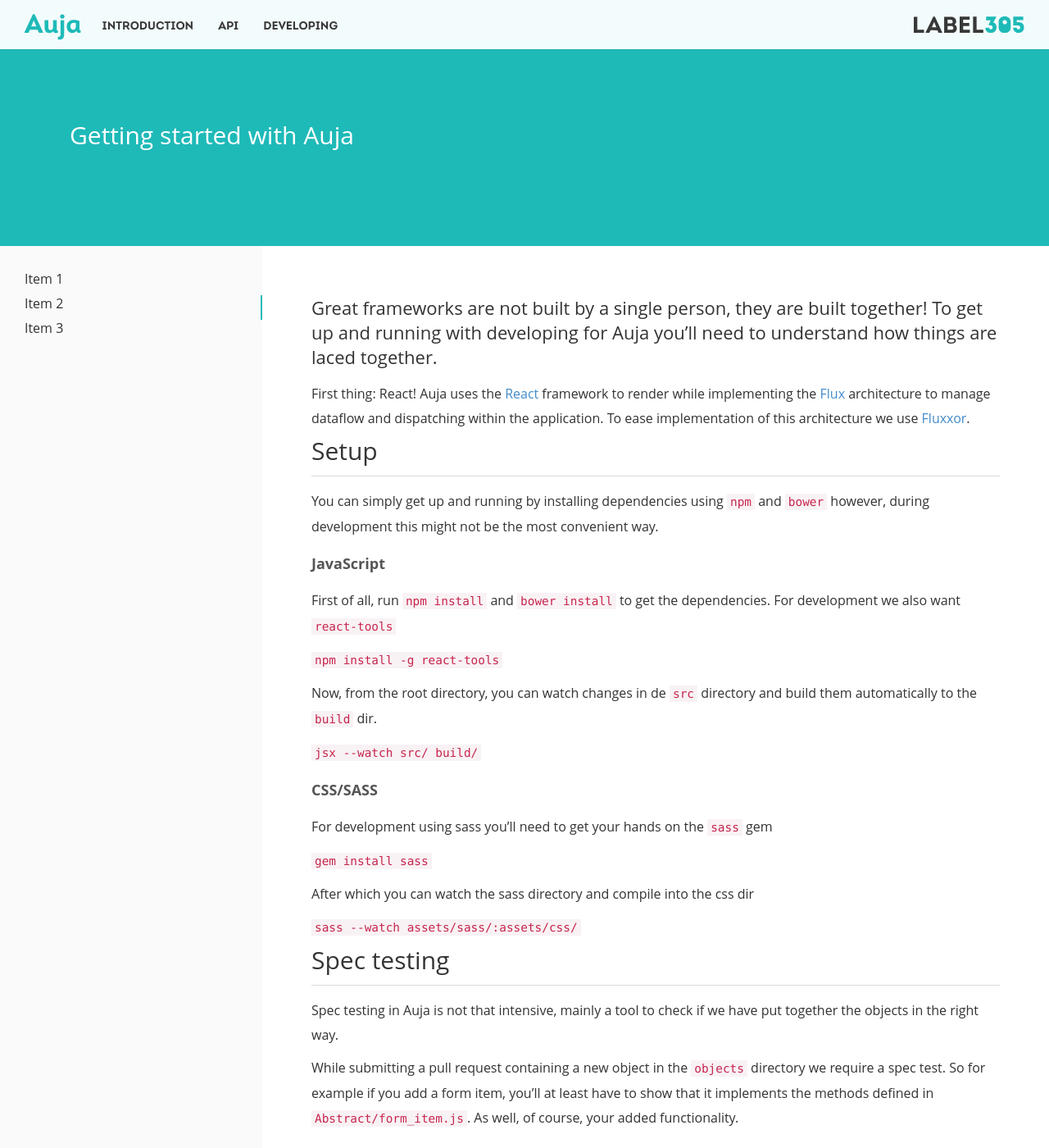
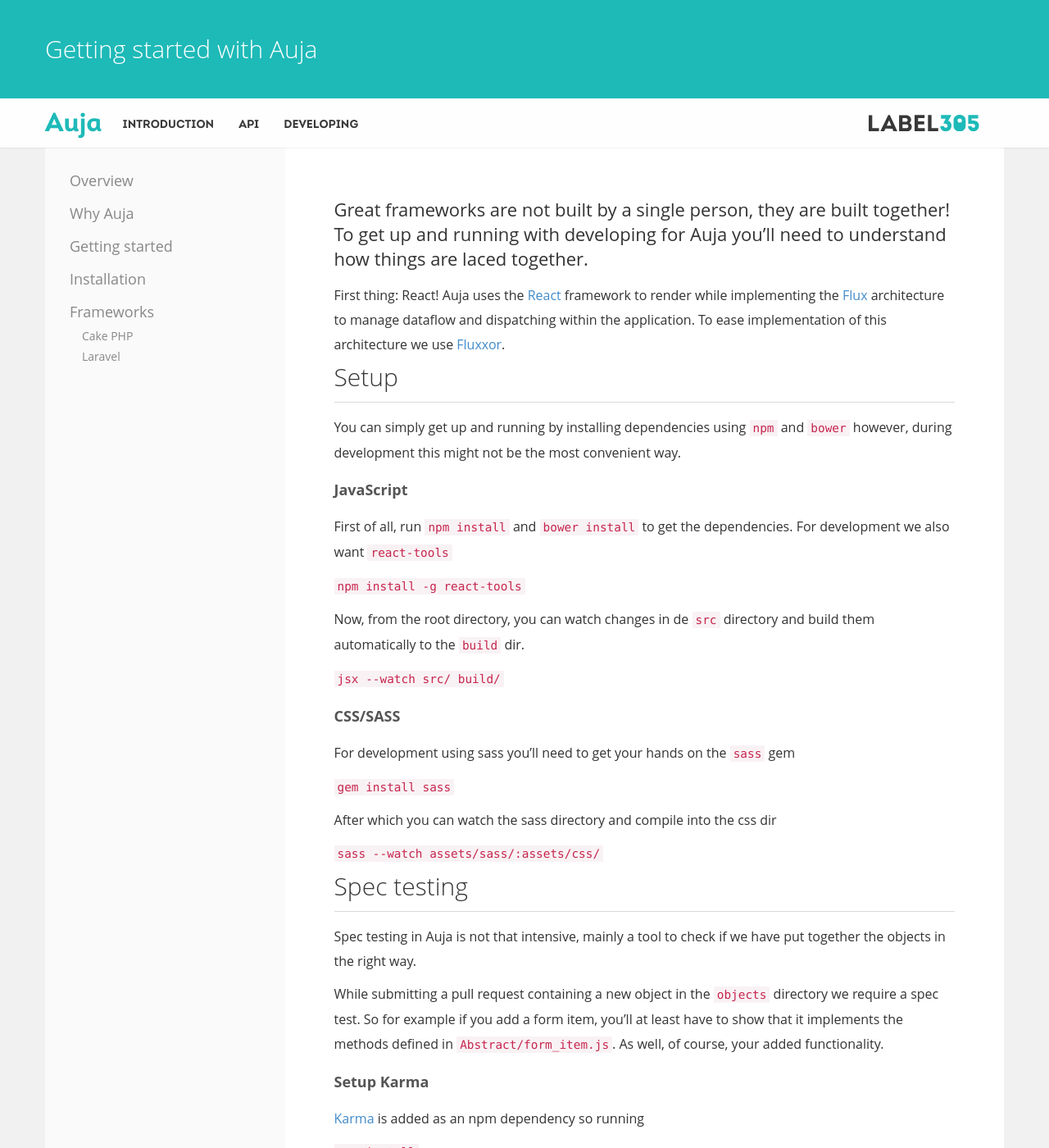
Before and after one commit to Label305/Auja, a Jekyll site: the page built from developing.md, in a window 1280 px wide and 1400 px high. Shown: the whole window at 82% size. Built offline with Jekyll 4.4.1, drawn with Linux system fonts in a browser that asks for light colours; nearby versions of some CDN libraries; a style sheet for code colours, icons or effects is not loaded.

Commit message:
better styling for docs

```diff
--- a/_layouts/default.html
+++ b/_layouts/default.html
@@ -57,7 +57,7 @@
 <html>
 	<body>
         {% assign current = page.url | downcase | split: '/' %}
-		<header class="{% if current[2] == 'developing' %}minified{% endif %}">
+		<header class="home{% if current[2] == 'developing' %}minified{% endif %}">
             <h1>Auja</h1>
 
             <nav id="nav-menu">
--- a/_layouts/docs.html
+++ b/_layouts/docs.html
@@ -56,8 +56,18 @@
 
 <html>
 <body>
+<main class="wrapper pos-rel docs-introduction">
+    <div class="container">
+        <div class="row">
+            <h2 class="no-line">{{ page.title }}</h2>
+        </div>
+    </div>
+</main>
 {% assign current = page.url | downcase | split: '/' %}
+
 <header class="docs">
+    <div class="container pos-rel">
+        <div class="row">
             <h1>Auja</h1>
 
             <nav id="nav-menu">
@@ -69,26 +79,28 @@
             </nav>
 
             <a class="label-logo" href="http://www.label305.com"></a>
+        </div>
+    </div>
 
 </header>
 
-<main class="wrapper pos-rel docs-introduction">
-    <div class="container">
-        <div class="row">
-            <h2 class="no-line">{{ page.title }}</h2>
-        </div>
-    </div>
-</main>
-
 <!-- Page -->
 <section class="docs pos-rel">
-    <div class="container">
+    <div class="container pos-rel">
         <div class="row">
             <div class="col-xs-3 docs-menu">
                 <ul>
-                    <li>Item 1</li>
-                    <li class="active">Item 2</li>
-                    <li>Item 3</li>
+                    <li><a href="">Overview</a></li>
+                    <li><a href="">Why Auja</a></li>
+                    <li><a href="">Getting started</a></li>
+                    <li><a href="">Installation</a></li>
+                    <li><a href="">Frameworks
+                        <ul>
+                            <li><a href="">Cake PHP</a></li>
+                            <li><a href="">Laravel</a></li>
+                        </ul>
+                    </li>
+
                 </ul>
             </div>
             <div class="col-xs-9 docs-content pull-right">
@@ -102,7 +114,7 @@
 
 <!-- Page end -->
 <!--FOOTER -->
-<footer class="wrapper bg-gray">
+<footer class="wrapper">
     <div class="container">
 
         <div id="copyright" class="wrapper">&copy; 2014 <a href="http://label305.com">Label305 B.V.</a><br />Auja is released under the Apache License Version 2.0</div>
--- a/css/default.css
+++ b/css/default.css
@@ -22,6 +22,7 @@ h2{
     text-align: left;
     color: #353535;
     margin: 0;
+    font-weight: 300;
 }
 h3,
 p.leading{
@@ -62,19 +63,26 @@ p.intro{
     position: relative;
 }
 header{
-    height: 80px;
-    width: calc(100% - 60px);
-    padding: 0 30px;
-    background-color: rgba(255,255,255,0.95);
-    position: fixed;
-    left: 30px;
-    top: 30px;
     z-index: 99;
     -webkit-box-shadow: rgba(0, 0, 0, 0.05) 0 1px 1px;
     -moz-box-shadow: rgba(0, 0, 0, 0.05) 0 1px 1px;
     -ms-box-shadow: rgba(0, 0, 0, 0.05) 0 1px 1px;
     box-shadow: rgba(0, 0, 0, 0.05) 0px 1px 1px;
+    background-color: rgba(255,255,255,0.95);
 }
+    header.home{
+        position: fixed;
+        left: 30px;
+        top: 30px;
+        height: 80px;
+        width: calc(100% - 60px);
+        padding: 0 30px;
+    }
+    header.docs {
+        position: relative;
+        float: left;
+        width: 100%;
+    }
     header h1{
         margin: 20px 0;
     }
@@ -91,10 +99,18 @@ header{
         opacity: 1;
         z-index: 999;
     }
+    header.home.minified{
+        top: 0;
+        left: 0;
+        position: fixed;
+    }
+    header.docs.minified{
+        top: 0;
+        left: 0;
+        position: fixed;
+    }
     header.minified,
     header.docs{
-        top: 0;
-        left: 0;
         height: 60px;
         width: 100%;
         -webkit-transition: 0.25s;
@@ -276,27 +292,16 @@ section.content{
             margin: 45px auto;
         }
 main.docs-introduction{
-    padding-top: 60px;
     background-color: #1ebab8;
-    height: 300px;
+    height: 120px;
 }
     main.docs-introduction .container{
-        height: 240px;
-        padding: 60px 0;
-        display: table;
-    }
-    main.docs-introduction .container div{
-        display: table-row;
-        padding: 0 30px;
-    }
-    main.docs-introduction .container div div{
-        text-align: center;
-        display: table-cell;
-        vertical-align: middle;
+        height: 120px;
     }
     main.docs-introduction h2{
         color: white;
-        margin: 30px;
+        line-height: 30px;
+        margin: 45px 0;
     }
 section.docs{
 
@@ -314,7 +319,7 @@ section.docs{
         font-weight: 700;
     }
     section.docs .container{
-        width: 100% !important;
+        margin-top: 60px;
     }
     section.docs .docs-content{
         background-color: white;
@@ -322,28 +327,59 @@ section.docs{
     }
     section.docs .docs-menu{
         background: #fafafa;
+        height: 100%;
+        padding: 30px 0 30px 30px;
         position: absolute;
         left: 0;
-        top: 0px;
-        height: 100%;
-        padding: 30px 0 30px 30px;
+        top: 0;
     }
         section.docs .docs-menu.fixed{
             position: fixed !important;
             top: 60px;
+            left: inherit;
         }
         section.docs .docs-menu ul{
             list-style-type: none;
             padding: 0;
+            margin: -10px 0 0 0;
         }
-        section.docs .docs-menu ul li{
+        section.docs .docs-menu li a{
+            color: #888888;
+        }
+            section.docs .docs-menu li a:hover{
+                color: #353535;
+                -webkit-transition: 0.25s;
+                -moz-transition: 0.25s;
+                -o-transition: 0.25s;
+                transition: 0.25s;
+            }
+            section.docs .docs-menu > ul > li:hover{
+                border-right: 2px solid #1ebab8;
+            }
+        section.docs .docs-menu > ul > li{
             width: 100%;
-            font-size: 16px;
+            font-size: 18px;
+            min-height: 20px;
+            line-height: 20px;
             display: inline-block;
             float: left;
-            padding: 0 0 10px 0;
+            padding: 10px 0;
             font-weight: 400;
         }
             section.docs .docs-menu ul li.active{
                 border-right: 2px solid #1ebab8;
             }
+        section.docs .docs-menu ul li ul{
+            padding-left: 15px;
+            margin-top: 5px;
+        }
+        section.docs .docs-menu ul li ul li{
+            font-size: 14px;
+            height: 20px;
+            line-height: 20px;
+            margin-top: 5px;
+            display: inline-block;
+            width: 100%;
+            float: left
+
+        }
--- a/js/main.js
+++ b/js/main.js
@@ -22,15 +22,13 @@ $(window).scroll(function() {
     }
 
     if ($(this).scrollTop() > 40) {
-        $("header").stop().addClass('minified');
+        $("header.home").stop().addClass('minified');
     } else{
-        $("header").stop().removeClass('minified');
+        $("header.home").stop().removeClass('minified');
     }
-
-    // Position docs menu
-    if ($(this).scrollTop() > 240) {
-        $(".docs-menu").addClass("fixed");
+    if ($(this).scrollTop() > 100) {
+        $("header.docs").stop().addClass('minified');
     } else{
-        $(".docs-menu").removeClass("fixed");
+        $("header.docs").stop().removeClass('minified');
     }
 });
```
Lines whose indentation alone changed are shown as unchanged.
